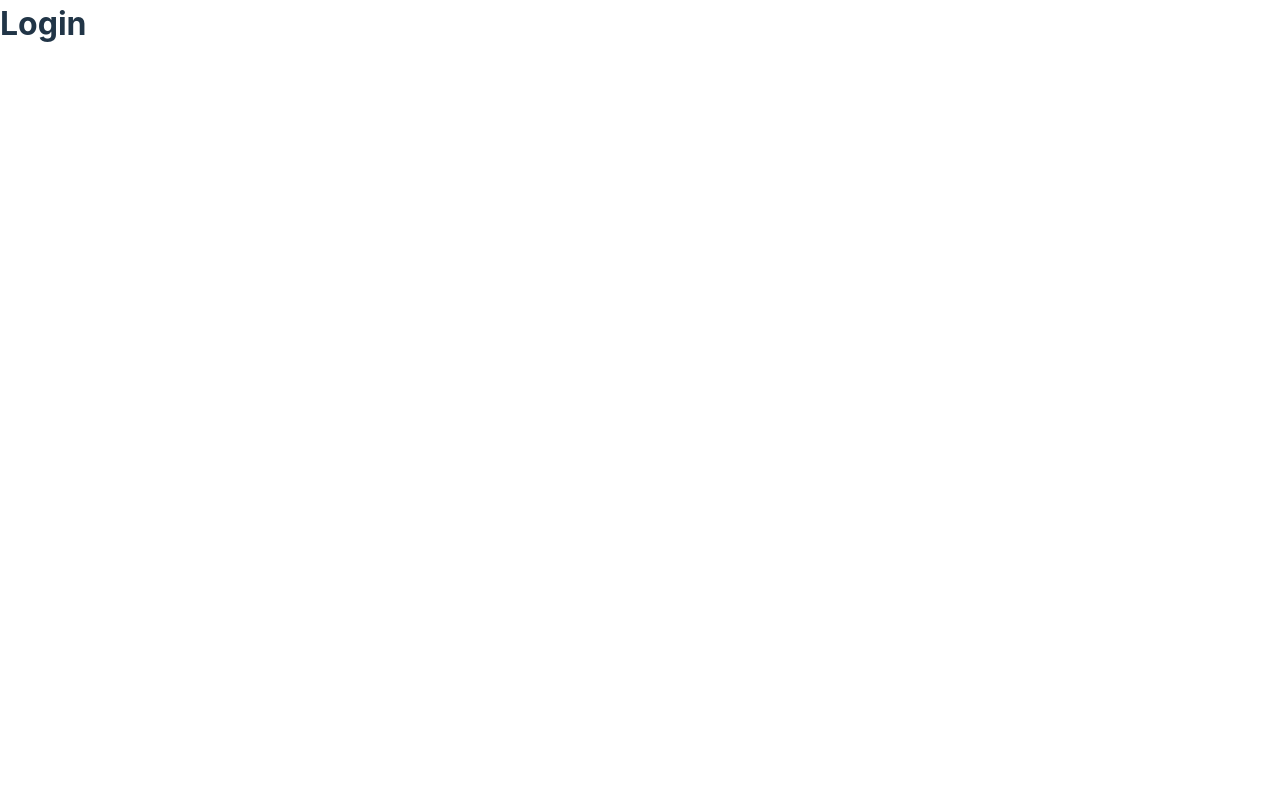
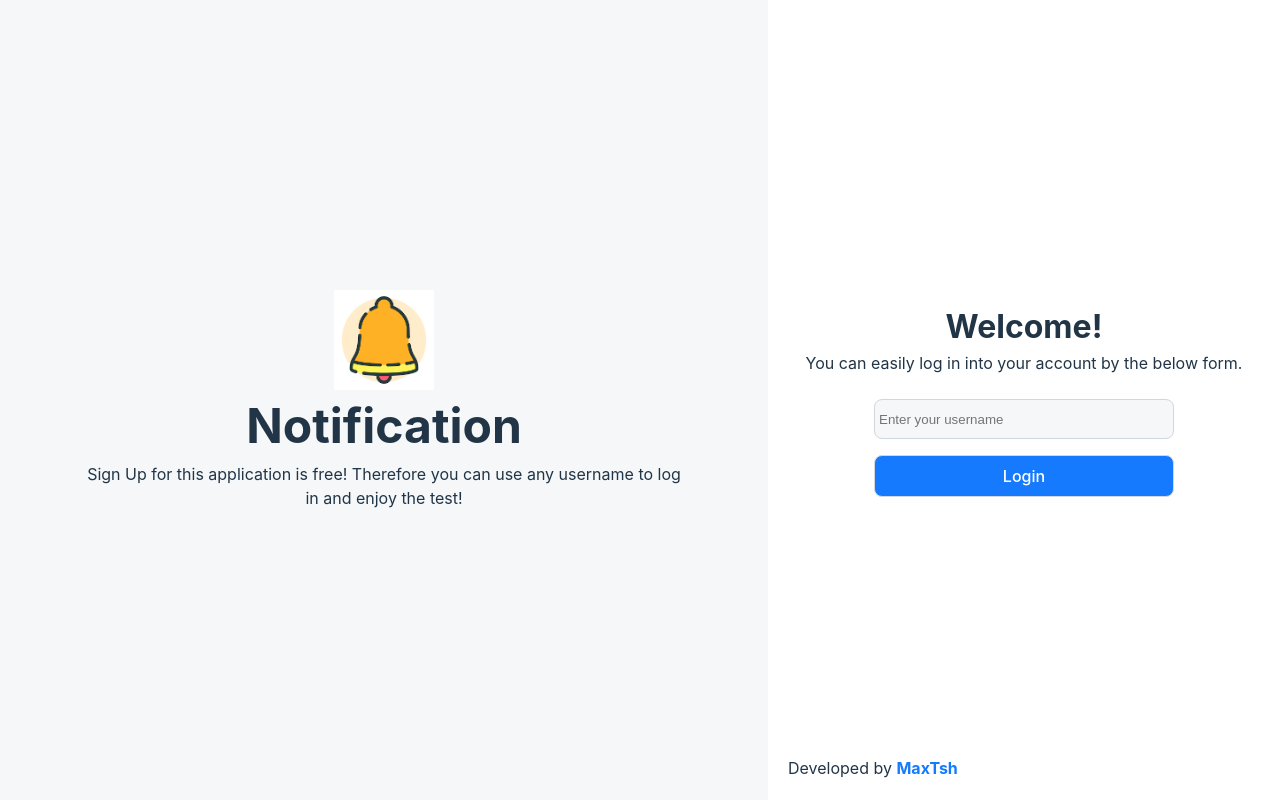
Before and after one commit to maxtsh/realtime_notification_react, a React (Vite) app: page /login in a window 1280 px wide. Built offline with nearby package versions, Linux system fonts and the light colour scheme.

Commit message:
finished simple login logic using local storage and its design

```diff
--- a/src/auth/index.tsx
+++ b/src/auth/index.tsx
@@ -1,8 +1,18 @@
-import { Outlet, useNavigate } from "react-router-dom";
+import { useState, useEffect } from "react";
+import { Navigate, Outlet } from "react-router-dom";
+import { readFromLS } from "@/utils/Storage/LocalStorage";
 
 const Auth: React.FC = () => {
-  const navigate = useNavigate();
+  const [data, setData] = useState<string>("");
+  const [loading, setLoading] = useState<boolean>(true);
 
+  useEffect(() => {
+    setData(readFromLS("notification_username"));
+    setLoading(false);
+  }, []);
+
+  if (loading) return null;
+  if (!data) return <Navigate to="/login" replace />;
   return <Outlet />;
 };
 
--- a/src/pages/Home/Home.tsx
+++ b/src/pages/Home/Home.tsx
@@ -1,7 +1,19 @@
+import { clearFromLS, readFromLS } from "@/utils/Storage/LocalStorage";
+import { useNavigate } from "react-router-dom";
+
 const Home: React.FC = () => {
+  const navigate = useNavigate();
+  const username = readFromLS("notification_username");
+
+  const logOut = () => {
+    clearFromLS("notification_username");
+    navigate("/login", { replace: true });
+  };
+
   return (
     <div>
-      <h1>Home</h1>
+      <h1>Welcome {username}</h1>
+      <button onClick={logOut}>Logout</button>
     </div>
   );
 };
--- a/src/pages/Home/Lazy.tsx
+++ b/src/pages/Home/Lazy.tsx
@@ -8,9 +8,10 @@ export default LazyLoading(() => import("./index"), {
         justifyContent: "center",
         flex: 1,
         alignItems: "center",
+        minHeight: "100vh",
       }}
     >
-      <h1>Loading...</h1>
+      <h1>Loading the page...</h1>
     </div>
   ),
 });
--- a/src/pages/Login/Lazy.tsx
+++ b/src/pages/Login/Lazy.tsx
@@ -8,9 +8,10 @@ export default LazyLoading(() => import("./index"), {
         justifyContent: "center",
         flex: 1,
         alignItems: "center",
+        minHeight: "100vh",
       }}
     >
-      <h1>Loading...</h1>
+      <h1>Loading the page...</h1>
     </div>
   ),
 });
--- /dev/null
+++ b/src/pages/Login/Login.styles.ts
@@ -0,0 +1,115 @@
+import styled from "styled-components";
+
+export const Container = styled.div`
+  height: 100vh;
+  display: flex;
+  flex-wrap: wrap;
+
+  .left {
+    display: flex;
+    align-items: center;
+    justify-content: center;
+    flex: 60%;
+    padding: 2rem;
+    background-color: var(--gray-1);
+
+    &__info {
+      display: flex;
+      flex-direction: column;
+      align-items: center;
+      max-width: 600px;
+
+      &__logo {
+        width: auto;
+        height: auto;
+        max-width: 100px;
+      }
+
+      &__title {
+        font-size: 3rem;
+        font-weight: 700;
+      }
+
+      &__text {
+        font-size: 1rem;
+        font-weight: 400;
+        text-align: center;
+      }
+    }
+  }
+
+  .right {
+    position: relative;
+    display: flex;
+    align-items: center;
+    flex: 40%;
+    padding: 2rem;
+    background-color: var(--white);
+
+    &__content {
+      flex: 1;
+      display: flex;
+      flex-direction: column;
+      align-items: center;
+
+      &__info {
+        display: flex;
+        flex-direction: column;
+        align-items: center;
+
+        &__title {
+          font-size: 2rem;
+          font-weight: 700;
+        }
+
+        &__text {
+          font-size: 1rem;
+          font-weight: 400;
+          text-align: center;
+        }
+      }
+
+      &__form {
+        width: 100%;
+        max-width: 300px;
+        margin-top: 1rem;
+        display: flex;
+        flex-direction: column;
+
+        &__input {
+          margin-top: 0.5rem;
+          height: 40px;
+          padding: 0.25rem;
+          border: 1px solid var(--border-1);
+          outline: none;
+          border-radius: var(--pm-br);
+          background-color: var(--gray-1);
+        }
+
+        &__submit {
+          margin-top: 1rem;
+          color: var(--white);
+          background-color: var(--blue-1);
+          border: 1px solid var(--border-1);
+        }
+      }
+    }
+
+    &__credit {
+      position: absolute;
+      bottom: 20px;
+      left: 20px;
+
+      &__text {
+        font-size: 1rem;
+        font-weight: 400;
+        text-align: center;
+
+        &__name {
+          font-weight: 700;
+          color: var(--blue-1);
+        }
+      }
+    }
+  }
+`;
--- a/src/pages/Login/Login.tsx
+++ b/src/pages/Login/Login.tsx
@@ -1,8 +1,67 @@
+import { Container } from "./Login.styles";
+import useLogin from "./useLogin";
+
 const Login: React.FC = () => {
+  const { usernameRef, passwordRef, handleSubmit } = useLogin();
+
   return (
-    <div>
-      <h1>Login</h1>
-    </div>
+    <Container>
+      <div className="left">
+        <div className="left__info">
+          <img
+            src="/bell.png"
+            alt="Notification_Icon"
+            className="left__info__logo"
+          />
+          <h1 className="left__info__title">Notification</h1>
+          <p className="left__info__text">
+            Sign Up for this application is free! Therefore you can use any
+            username to log in and enjoy the test!
+          </p>
+        </div>
+      </div>
+      <div className="right">
+        <div className="right__content">
+          <div className="right__content__info">
+            <h1 className="right__info__title">Welcome!</h1>
+            <p className="right__info__text">
+              You can easily log in into your account by the below form.
+            </p>
+          </div>
+          <form className="right__content__form" onSubmit={handleSubmit}>
+            <input
+              type="text"
+              name="username"
+              ref={usernameRef}
+              placeholder="Enter your username"
+              className="right__content__form__input"
+            />
+            {/* <input
+              type="password"
+              name="password"
+              ref={passwordRef}
+              placeholder="Enter your password"
+              className="right__content__form__input"
+            /> */}
+            <button type="submit" className="right__content__form__submit">
+              Login
+            </button>
+          </form>
+        </div>
+        <div className="right__credit">
+          <p className="right__credit__text">
+            Developed by{" "}
+            <a
+              href="https://github.com/maxtsh"
+              target="_blank"
+              className="right__credit__text__name"
+            >
+              MaxTsh
+            </a>
+          </p>
+        </div>
+      </div>
+    </Container>
   );
 };
 
--- /dev/null
+++ b/src/pages/Login/useLogin.ts
@@ -0,0 +1,25 @@
+import { writeToLS } from "@/utils/Storage/LocalStorage";
+import { useRef, FormEvent, MutableRefObject, RefObject } from "react";
+import { useNavigate } from "react-router-dom";
+
+const useLogin = () => {
+  const navigate = useNavigate();
+  const usernameRef = useRef<HTMLInputElement>(null);
+  const passwordRef = useRef<HTMLInputElement>(null);
+
+  const handleSubmit = (e: FormEvent<HTMLFormElement>) => {
+    e.preventDefault();
+
+    if (usernameRef.current) {
+      const username = usernameRef.current.value;
+      if (username) {
+        writeToLS(username, "notification_username");
+        navigate("/", { replace: true });
+      }
+    }
+  };
+
+  return { usernameRef, passwordRef, handleSubmit };
+};
+
+export default useLogin;
--- a/src/styles/GlobalStyles.ts
+++ b/src/styles/GlobalStyles.ts
@@ -15,12 +15,25 @@ const GlobalStyles = createGlobalStyle`
   -webkit-font-smoothing: antialiased;
   -moz-osx-font-smoothing: grayscale;
   -webkit-text-size-adjust: 100%;
+
+  /* Colors */
+  --white: #ffffff;
+  --blue-1: #157AFE;
+  --gray-1: #F5F7F9;
+  --border-1: #d0d7de;
+
+  /* Border */
+  --pm-br: 8px;
 }
 
 *{
   box-sizing: border-box;
   margin: 0;
   padding: 0;
+}
+
+html, body{
+  font-size: 16px;
 }
 
 a {
--- /dev/null
+++ b/src/utils/Storage/LocalStorage.ts
@@ -0,0 +1,50 @@
+const LS = localStorage || window.localStorage;
+
+// General Write To LS
+export function writeToLS(data: any, key: string) {
+  if (data && key) {
+    try {
+      const strData = JSON.stringify(data);
+      if (isExist(key)) {
+        LS.removeItem(key);
+        LS.setItem(key, strData);
+      } else {
+        LS.setItem(key, strData);
+      }
+    } catch (err) {
+      console.log(err);
+    }
+  }
+}
+
+// General Read To LS
+export function readFromLS(key: string) {
+  if (key) {
+    if (isExist(key)) {
+      try {
+        const data: any = JSON.parse(LS.getItem(key) || "{}");
+        return data;
+      } catch (err) {
+        console.log(err);
+      }
+    } else {
+      return null;
+    }
+  }
+  return null;
+}
+
+// Clear Item from LS
+export function clearFromLS(key: string | string[]): void {
+  if (Array.isArray(key)) {
+    key.forEach((k: string) => isExist(k) && LS.removeItem(k));
+  } else {
+    if (isExist(key)) LS.removeItem(key);
+  }
+}
+
+// Checking If a data alread exists
+export function isExist(key: string) {
+  if (key && LS.getItem(key)) return true;
+  return false;
+}
```
